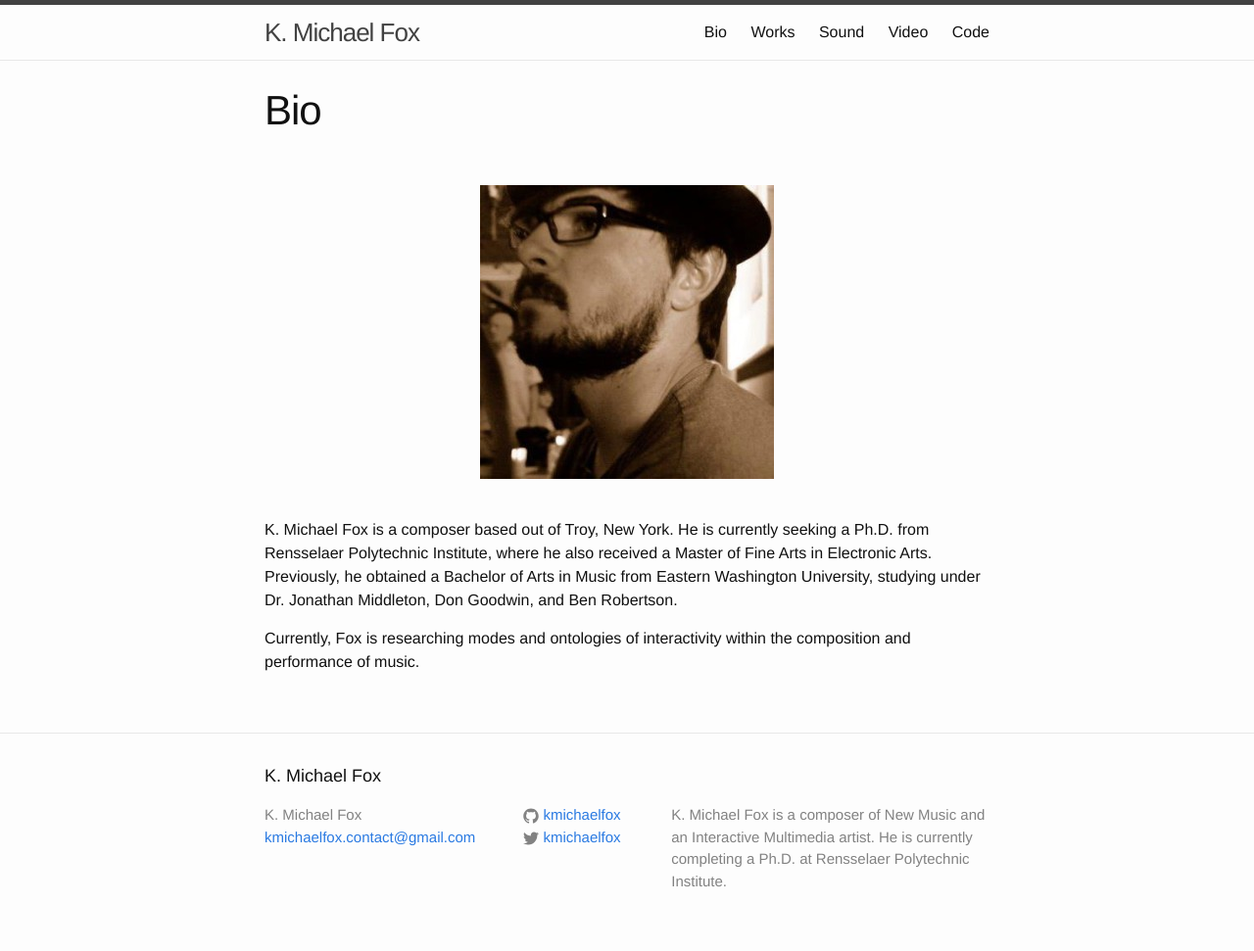
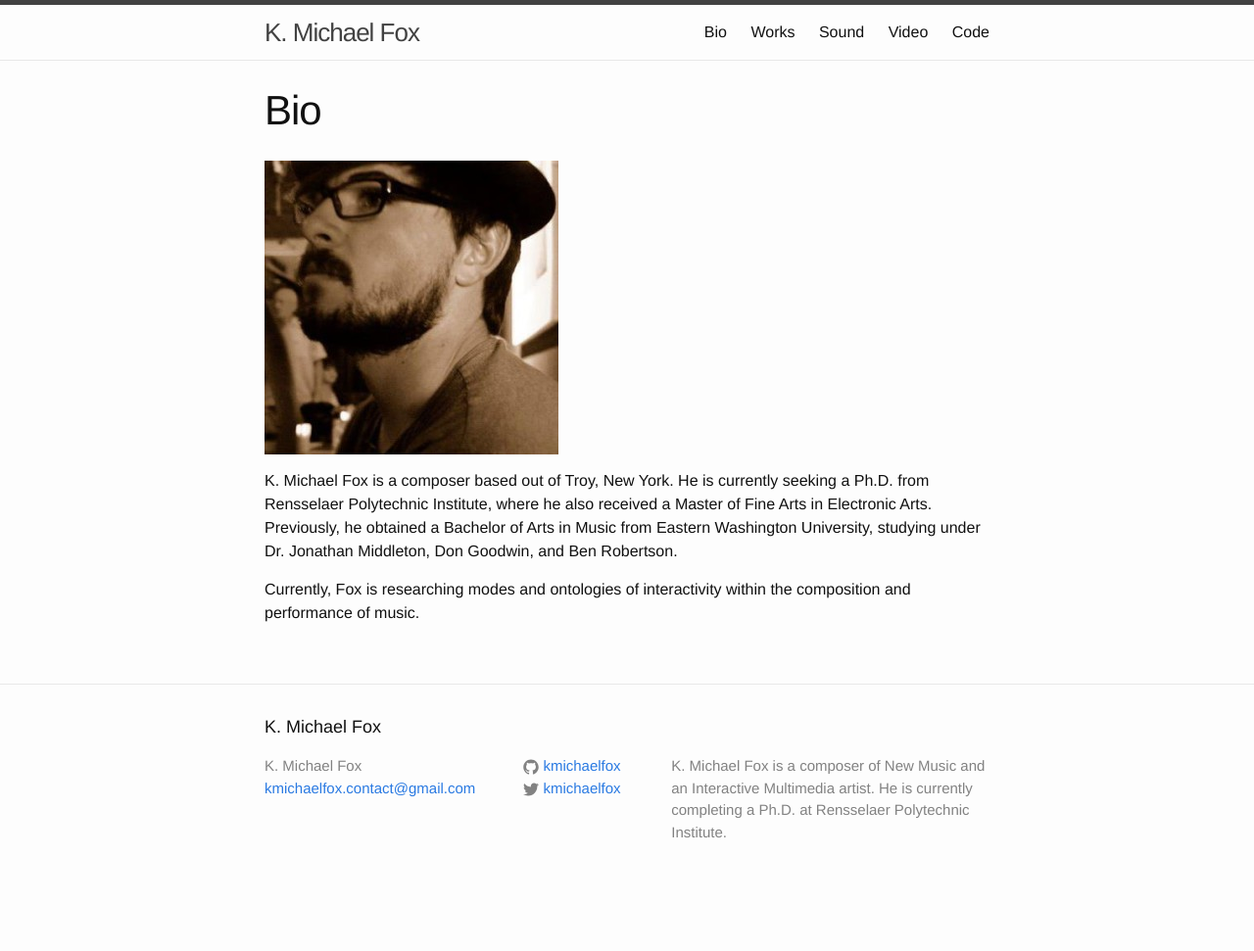
Before and after one commit to kmichaelfox/kmichaelfox.github.io, a Jekyll site: the page built from bio.md, in a window 1280 px wide. Shown: the whole page at 98% size. Built offline with Jekyll 4.4.1, drawn with Linux system fonts in a browser that asks for light colours; after the commit the page ends 921 px from its top, so only the background shows below that.

```diff
--- a/_sass/_base.scss
+++ b/_sass/_base.scss
@@ -45,7 +45,7 @@ img {
     vertical-align: middle;
 }
 
-img.center {
+center {
     display: block;
     margin-left: auto;
     margin-right: auto;
```
Also changed, not shown: _posts/works/2015-3-6-parallel.md (+1 -1 lines).
